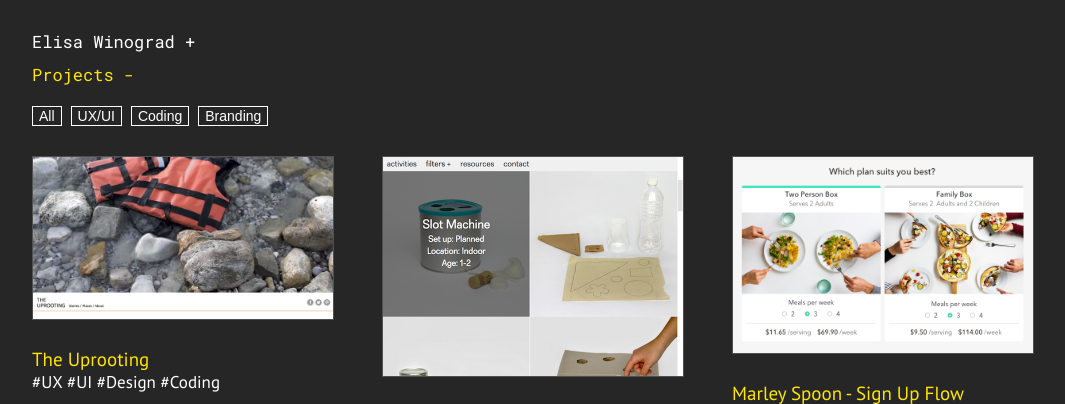
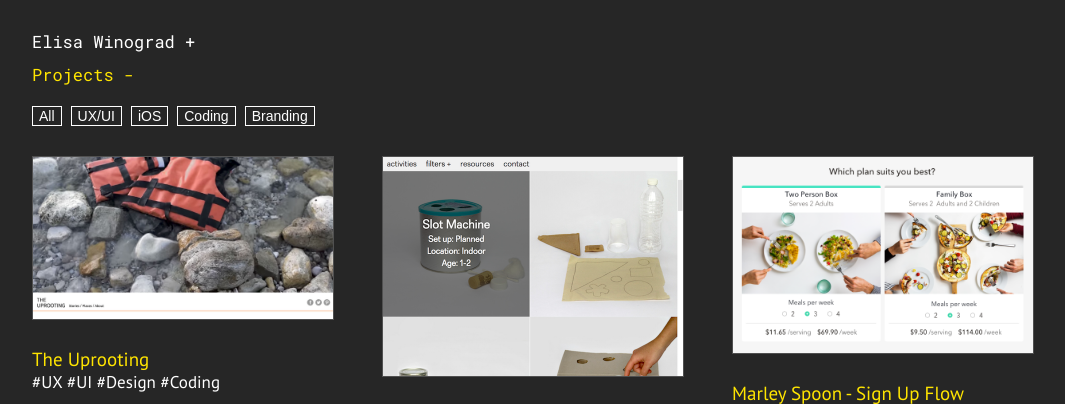
Before and after one commit to elisawinograd/elisawinograd.github.io, a PHP site: page / in a window 1280 px wide. Shown: the top 404 px of the page, without its empty margins (68-1133 px from the left). Run offline with PHP 8.4, Linux system fonts and the light colour scheme.

Commit message:
fix grid, added category ios

```diff
--- a/index.html
+++ b/index.html
@@ -52,18 +52,19 @@
 					<div id="filters-projects">
 						<button class="active bttn-projects" id="all-projects"> All </button>
 						<button class="bttn-projects" id="projects-category1"> UX/UI </button>
-						<button class="bttn-projects" id="projects-category2"> Coding </button>
-						<button class="bttn-projects" id="projects-category3"> Branding </button>
+						<button class="bttn-projects" id="projects-category2"> iOS </button>
+						<button class="bttn-projects" id="projects-category3"> Coding </button>
+						<button class="bttn-projects" id="projects-category4"> Branding </button>
 					</div>
 					<div id="content-projects">
-						<div class="project-home projects-category1 projects-category2">
+						<div class="project-home projects-category1 projects-category3">
 								<a class="project-link" href="uprooting.html" target="_blank"> <img class="grid-home" src="portfolio/theuprooting/theuprooting_video.jpg">
 								<p class="project-home-title"> The Uprooting </a> </br>#UX #UI #Design #Coding</p>
 								<p> The Uprooting is a documentary project that explores the refugee crisis through the stories of its protagonists. I designed and coded the website for the project. </br>
 								<a class="link-view" href="uprooting.html" target="_blank">View project</a>
 								</p>
 						</div>
-						<div class="project-home projects-category1 projects-category2">
+						<div class="project-home projects-category1 projects-category3">
 								<a class="project-link" href="makeplay.html" target="_blank"> <img class="grid-home" src="portfolio/makeplay/makeplay_grid_detail.png">
 								<p class="project-home-title">  Makeplay </a></br>#UX #UI #Design #Coding</p>
 								<p> #makeplay provides activities for busy parents with projects that encourage creativity, self-directed play and learning. I design and coded the website as well as created the content. </br>
@@ -77,21 +78,21 @@
 								<a class="link-view" href="ms-signup.html" target="_blank"> View project </a>
 								</p>
 						</div>
-						<div class="project-home projects-category1">
+						<div class="project-home projects-category1 projects-category2">
 								<a class="project-link" href="ms_orders.html" target="_blank"> <img class="grid-home" src="portfolio/marleyspoon/orders/02_RecipeView_DishDetail_cropped.png">
 								<p class="project-home-title">  Marley Spoon - Orders Web and iOS </a> </br> #UX #UI #Prototyping #User Testing #iOS </p>
 								<p> At Marley Spoon we constantly work on improving the user experience in the account area, including editing orders in the iOS and web platforms. </br>
 								<a class="link-view" href="ms_orders.html" target="_blank"> View project </a>
 								</p>
 						</div>
-						<div class="project-home projects-category3">
+						<div class="project-home projects-category4">
 								<a class="project-link" href="quiquepanes.html" target="_blank"><img class="grid-home" src="portfolio/quique/logo_quique_long.jpg">
 								<p class="project-home-title">  Quique Panes </a> </br> #Branding #Photography #Animation </p>
 								<p> Quique is baker and bread artisan that distributes a variety of sour dough breads and pastries to shops and people in Medellin, Colombia. I provided branding material for his products. </br>
 								<a class="link-view" href="quiquepanes.html" target="_blank"> View project </a>
 								</p>
 						</div>
-						<div class="project-home projects-category3">
+						<div class="project-home projects-category4">
 								<a class="project-link" href="open_circle.html" target="_blank"><img class="grid-home" src="portfolio/open_circle/oc_logo.png">
 								<p class="project-home-title">  Open Circle </a> </br> #Branding #Print #UI </p>
 								<p> Parents Circle Family Forum is an organization in Israel that tries to bring reconciliation between bereaved Israeli and Palestinian families through seminars and workshops. </br> I re-branded the website and logo. </br>
--- a/main.css
+++ b/main.css
@@ -75,7 +75,7 @@ body {
 
 .project-home {
     float: left;
-    width: 350px;
+    width: 300px;
     min-height: 500px;
     margin: 0px 50px 0 0;
 }
@@ -102,7 +102,7 @@ body {
 }
 
 .grid-home{
-    width: 350px;
+    width: 300px;
     margin-top: 20px;
     border: 1px solid #505050;
     opacity: 1;
```
